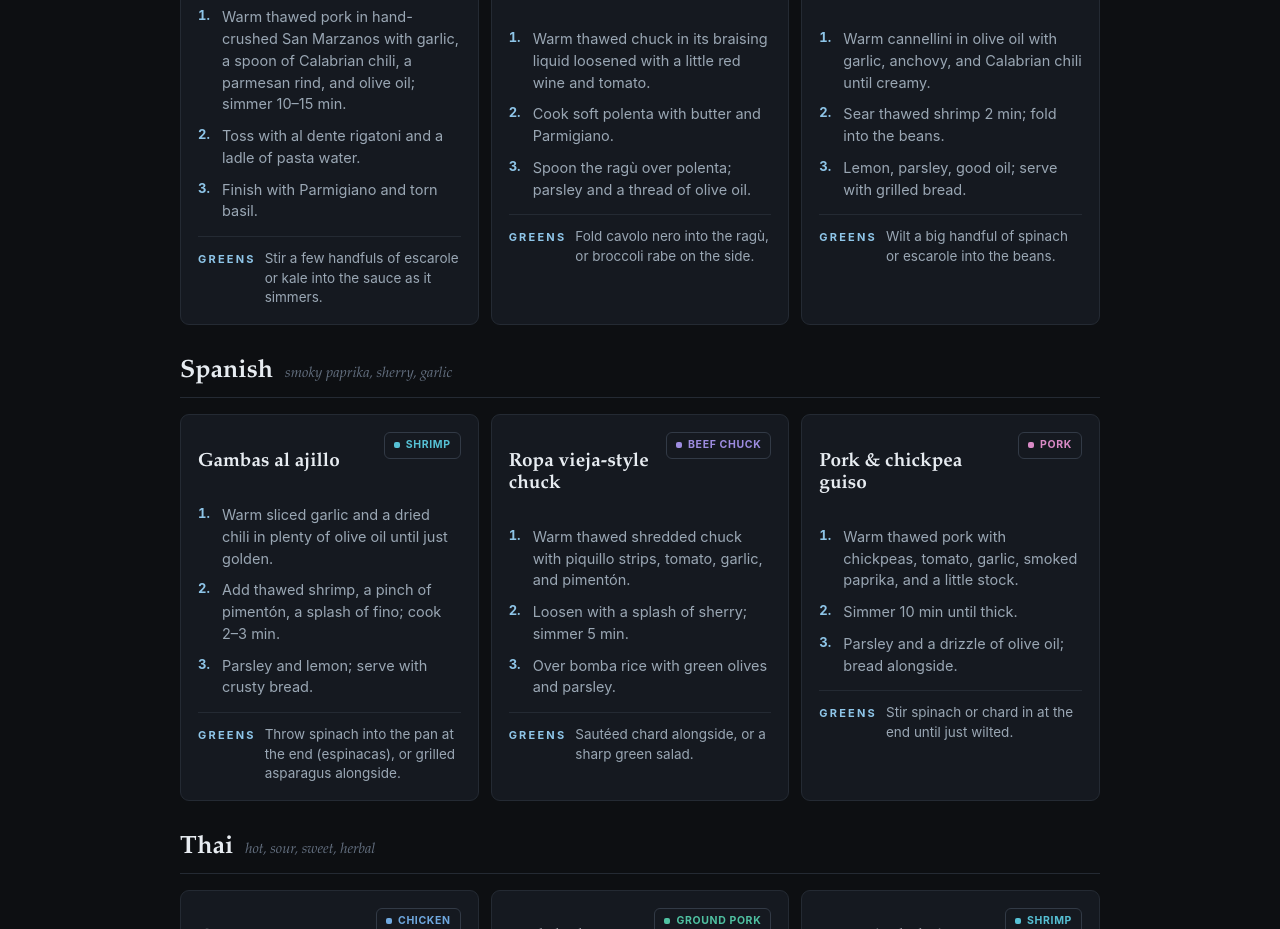
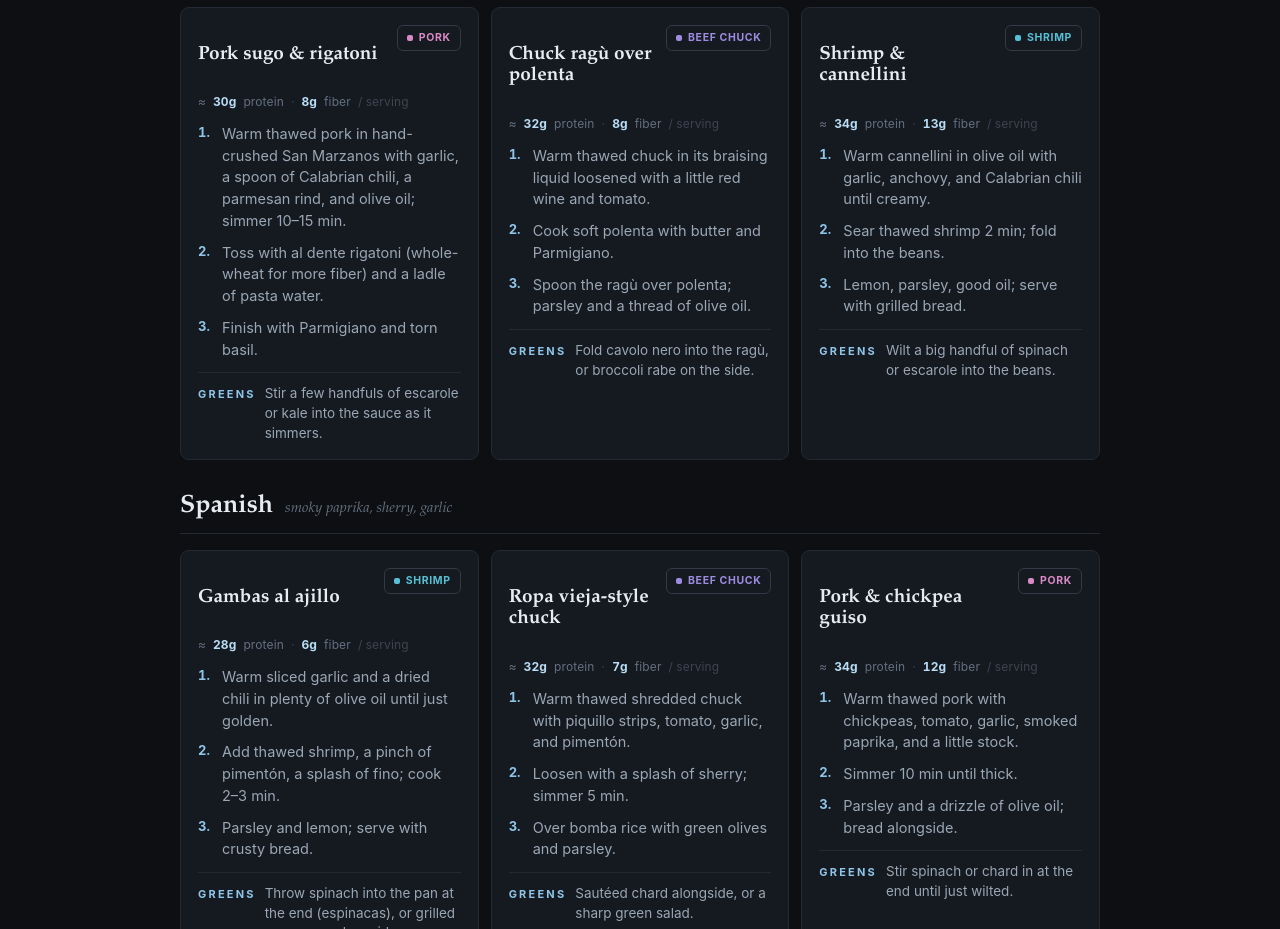
Before and after one commit to sluetgenau/freezer-base-kitchen, a plain HTML site: page index.html in a window 1280 px wide. Shown: the part 1871-2800 px from the top of the page. Drawn offline with Linux system fonts and the light colour scheme.

Commit message:
Add per-serving protein/fiber estimates and Levantine cuisine
Co-Authored-By: Claude Opus 4.7 <noreply@anthropic.com>

```diff
--- a/index.html
+++ b/index.html
@@ -113,7 +113,7 @@
   .recipes-grid{display:grid; gap:12px; grid-template-columns:1fr;}
   @media(min-width:760px){.recipes-grid{grid-template-columns:1fr 1fr 1fr;}}
   .recipe{background:var(--panel); border:1px solid var(--line); border-radius:var(--r);
-    padding:17px 17px 16px; display:flex; flex-direction:column; gap:12px;}
+    padding:17px 17px 16px; display:flex; flex-direction:column; gap:11px;}
   .recipe.dim-out{display:none;}
   .recipe-top{display:flex; align-items:flex-start; justify-content:space-between; gap:10px;}
   .recipe-name{font-family:var(--serif); font-size:19px; font-weight:600; line-height:1.15;}
@@ -121,11 +121,15 @@
     padding:4px 9px; white-space:nowrap; display:inline-flex; align-items:center; gap:6px;
     font-size:10.5px; letter-spacing:.06em; text-transform:uppercase; font-weight:700;}
   .base-tag .dot{width:6px;height:6px;border-radius:2px;background:var(--c);}
+  .macros{display:flex; gap:7px; align-items:center; font-size:12px; color:var(--mute);
+    font-variant-numeric:tabular-nums; letter-spacing:.01em; margin-top:-2px;}
+  .macros b{color:var(--accent-hi); font-weight:700;}
+  .macros .sep{opacity:.5;}
   ol.steps{margin:0; padding:0; list-style:none; counter-reset:s; display:flex; flex-direction:column; gap:10px;}
   ol.steps li{position:relative; padding-left:24px; color:var(--dim); font-size:14.5px; line-height:1.5; counter-increment:s;}
   ol.steps li::before{content:counter(s) "."; position:absolute; left:0; top:0; color:var(--accent);
     font-size:13px; font-weight:700; font-variant-numeric:tabular-nums;}
-  .greens{margin-top:2px; padding-top:12px; border-top:1px solid var(--line);
+  .greens{margin-top:1px; padding-top:11px; border-top:1px solid var(--line);
     display:flex; gap:9px; align-items:baseline;}
   .greens .lbl{color:var(--accent); flex:0 0 auto;}
   .greens .txt{color:var(--dim); font-size:13.5px; line-height:1.45;}
@@ -139,7 +143,7 @@
   details.matrix>summary::after{content:"+"; color:var(--accent); font-size:22px; font-weight:300; margin-left:10px;}
   details.matrix[open]>summary::after{content:"\2212";}
   .matrix-scroll{overflow-x:auto; border-top:1px solid var(--line);}
-  table.mx{border-collapse:collapse; width:100%; min-width:580px; font-size:13px;}
+  table.mx{border-collapse:collapse; width:100%; min-width:720px; font-size:13px;}
   table.mx th, table.mx td{padding:10px 12px; text-align:left; border-top:1px solid var(--line); vertical-align:top;}
   table.mx thead th{background:var(--panel-2); color:var(--mute); font-weight:700; border-top:none;
     font-size:10.5px; letter-spacing:.08em; text-transform:uppercase;}
@@ -209,8 +213,8 @@
 <header class="hero">
   <div class="kicker ml">Kitchen Reference</div>
   <h1 class="title">The Freezer&#8209;Base <em>Kitchen</em></h1>
-  <p class="ethos">Five protein bases. Seven cuisines. Twenty-one dishes.</p>
-  <p class="premise">Five neutral protein bases from one shopping run, cooked in a single afternoon and frozen flat. Each of the 21 dishes pulls <b>one thawed base</b>, a few pantry staples, and a green — most are ready in 10–15 minutes.</p>
+  <p class="ethos">Five protein bases. Eight cuisines. Twenty-four dishes.</p>
+  <p class="premise">Five neutral protein bases from one shopping run, cooked in a single afternoon and frozen flat. Each of the 24 dishes pulls <b>one thawed base</b>, a few pantry staples, and a green — most are ready in 10–15 minutes.</p>
   <div class="hero-rule"></div>
 </header>
 
@@ -227,7 +231,7 @@
 
   <section id="recipes">
     <div class="sec-head"><span class="sec-num">I</span><h2>The Dishes</h2></div>
-    <p class="sec-sub">Tap a protein above to see every dish it makes. Each pulls a thawed base, a handful of pantry staples, and a green.</p>
+    <p class="sec-sub">Tap a protein above to see every dish it makes. Each card shows rough per-serving protein and fiber — most land at <b>25–35g protein</b>; lean on the bean, lentil, and grain dishes (Levantine, Mexican bowls, French lentils) to reach <b>~30g fiber across the day</b>.</p>
     <div id="recipeMount"></div>
   </section>
 
@@ -260,14 +264,14 @@
 
   <section id="market">
     <div class="sec-head"><span class="sec-num">VI</span><h2>The Weekly Market Run</h2></div>
-    <p class="sec-sub">The bases and pantries are done. Weekly, refresh produce, herbs, and greens.</p>
+    <p class="sec-sub">The bases and pantries are done. Weekly, refresh produce, herbs, greens, and a tin or two of beans.</p>
     <div class="market">
       <p class="lead">Shop brightness, not recipes.</p>
       <div class="market-grid">
         <div class="mcat"><div class="h ml">Leafy greens</div><div class="d">A bunch or two every trip. <em>Asian market — gai lan, bok choy, pea shoots, yu choy, long beans. Whole Foods — kale, chard, escarole, spinach, arugula.</em></div></div>
+        <div class="mcat"><div class="h ml">Fiber staples</div><div class="d">Keep stocked: lentils, chickpeas, white &amp; black beans, bulgur. <em>The fiber backbone — cheap, shelf-stable, in half the dishes.</em></div></div>
         <div class="mcat"><div class="h ml">Fresh herbs</div><div class="d">Cilantro, basil, dill, mint, parsley, scallions.</div></div>
         <div class="mcat"><div class="h ml">Acid &amp; crunch</div><div class="d">Citrus, cucumber, radish, cabbage, in-season tomato.</div></div>
-        <div class="mcat"><div class="h ml">One fresh protein</div><div class="d">Salmon, eggs, or extra shrimp.</div></div>
       </div>
       <p class="foot">Asian and specialty markets handle shelf-stable pantry restocks occasionally — not weekly.</p>
     </div>
@@ -277,7 +281,7 @@
 
 <footer>
   <div class="fr"></div>
-  <p class="sm">Five bases · Seven cuisines · Twenty-one dishes</p>
+  <p class="sm">Five bases · Eight cuisines · Twenty-four dishes</p>
 </footer>
 
 <button id="top" aria-label="Back to top">↑</button>
@@ -319,21 +323,22 @@
     "Portion and <b>vacuum-seal everything flat</b> with a little cooking liquid or oil. Label and date. Shrimp stays in its bag."
   ];
 
+  // protein (p) and fiber (f) are approximate grams per serving
   const CUISINES = [
     { key:"szechuan", name:"Szechuan", desc:"bold, numbing, layered",
       pantry:["Sichuan peppercorns","Pixian doubanjiang","Chinkiang black vinegar","light & dark soy","Shaoxing wine","chili crisp","dried Tianjin chilies","toasted sesame oil","fermented black beans","ginger","garlic","scallions","white pepper","cornstarch","peanuts","jasmine rice","fresh chilies","cilantro","bok choy"],
       dishes:[
-        {name:"Mapo tofu", base:"ground", steps:[
+        {name:"Mapo tofu", base:"ground", p:32, f:6, steps:[
           "Bloom 1 tbsp doubanjiang and a pinch of crushed Sichuan peppercorn in hot oil with garlic and ginger until red and fragrant.",
           "Add thawed ground pork, a splash of Shaoxing, soy, and stock. Slide in cubed silken tofu; simmer 5 min, thicken with a cornstarch slurry.",
           "Finish with scallion, chili crisp, and ground toasted Sichuan peppercorn. Over rice."],
           greens:"Wilt chopped bok choy or pea shoots in at the end; or a side of garlic gai lan."},
-        {name:"Twice-cooked pork", base:"pork", steps:[
+        {name:"Twice-cooked pork", base:"pork", p:28, f:6, steps:[
           "Crisp thawed pork hard in a dry hot wok until the edges char.",
           "Add doubanjiang, fermented black beans, garlic, and a generous handful of bok choy or leek; toss 2 min.",
           "Deglaze with Shaoxing and a touch of dark soy and sugar; glaze and serve over rice."],
           greens:"Pile in leek, gai lan, or cabbage and let it char with the pork."},
-        {name:"Kung pao shrimp", base:"shrimp", steps:[
+        {name:"Kung pao shrimp", base:"shrimp", p:31, f:6, steps:[
           "Thaw shrimp under cool water. Stir-fry dried chilies and Sichuan peppercorn in oil briefly, then the shrimp 2 min.",
           "Add garlic, ginger, scallion whites, and a sauce of soy, black vinegar, sugar, and cornstarch.",
           "Toss in peanuts off the heat; finish with scallion greens."],
@@ -342,36 +347,36 @@
     { key:"mexican", name:"Mexican", desc:"bright, smoky, fresh",
       pantry:["Dried guajillo/ancho chilies","chipotle in adobo","Mexican oregano","cumin","good corn tortillas","white onion","limes","cilantro","cotija or queso fresco","crema","tomatillos","avocado","garlic","black beans","fresh serrano","smoked paprika","pickled onions"],
       dishes:[
-        {name:"Carnitas tacos", base:"pork", steps:[
+        {name:"Carnitas tacos", base:"pork", p:30, f:9, steps:[
           "Crisp thawed pork hard under the broiler or in a dry pan until the edges crackle.",
           "Squeeze over orange and lime, season with salt and a pinch of cumin.",
           "Warm corn tortillas over the flame; build with raw white onion, cilantro, salsa, pickled onion."],
           greens:"Top with a lime-cabbage slaw; cilantro by the handful."},
-        {name:"Barbacoa bowl", base:"chuck", steps:[
+        {name:"Barbacoa bowl", base:"chuck", p:36, f:15, steps:[
           "Warm thawed shredded chuck with a little chipotle in adobo and its braising liquid.",
           "Build over rice and black beans with avocado, cotija, crema, and pickled onion.",
           "Finish with cilantro and a squeeze of lime."],
           greens:"Pile on shredded romaine or cabbage; sautéed kale underneath."},
-        {name:"Camarones a la diabla", base:"shrimp", steps:[
+        {name:"Camarones a la diabla", base:"shrimp", p:28, f:7, steps:[
           "Blend rehydrated guajillo and chipotle with garlic and a little tomato into a smooth salsa.",
           "Thaw shrimp, sear 1 min, add the salsa and simmer 2–3 min until coated.",
           "Serve with rice and warm tortillas; lime and cilantro to finish."],
-          greens:"A cabbage-lime slaw alongside, or grilled zucchini."}
+          greens:"A cabbage-lime slaw alongside, or grilled zucchini. Black beans for fiber."}
       ]},
     { key:"italian", name:"Italian", desc:"restrained, ingredient-driven",
-      pantry:["San Marzano tomatoes","good olive oil","Parmigiano-Reggiano (save rinds)","guanciale or pancetta","dried pasta","Calabrian chili paste","anchovies","capers","garlic","basil","oregano","red wine","cannellini beans","polenta","lemon","flat-leaf parsley","fresh mozzarella"],
+      pantry:["San Marzano tomatoes","good olive oil","Parmigiano-Reggiano (save rinds)","guanciale or pancetta","dried pasta (incl. whole-wheat)","Calabrian chili paste","anchovies","capers","garlic","basil","oregano","red wine","cannellini beans","polenta","lemon","flat-leaf parsley","fresh mozzarella"],
       dishes:[
-        {name:"Pork sugo & rigatoni", base:"pork", steps:[
+        {name:"Pork sugo & rigatoni", base:"pork", p:30, f:8, steps:[
           "Warm thawed pork in hand-crushed San Marzanos with garlic, a spoon of Calabrian chili, a parmesan rind, and olive oil; simmer 10–15 min.",
-          "Toss with al dente rigatoni and a ladle of pasta water.",
+          "Toss with al dente rigatoni (whole-wheat for more fiber) and a ladle of pasta water.",
           "Finish with Parmigiano and torn basil."],
           greens:"Stir a few handfuls of escarole or kale into the sauce as it simmers."},
-        {name:"Chuck ragù over polenta", base:"chuck", steps:[
+        {name:"Chuck ragù over polenta", base:"chuck", p:32, f:8, steps:[
           "Warm thawed chuck in its braising liquid loosened with a little red wine and tomato.",
           "Cook soft polenta with butter and Parmigiano.",
           "Spoon the ragù over polenta; parsley and a thread of olive oil."],
           greens:"Fold cavolo nero into the ragù, or broccoli rabe on the side."},
-        {name:"Shrimp & cannellini", base:"shrimp", steps:[
+        {name:"Shrimp & cannellini", base:"shrimp", p:34, f:13, steps:[
           "Warm cannellini in olive oil with garlic, anchovy, and Calabrian chili until creamy.",
           "Sear thawed shrimp 2 min; fold into the beans.",
           "Lemon, parsley, good oil; serve with grilled bread."],
@@ -380,17 +385,17 @@
     { key:"spanish", name:"Spanish", desc:"smoky paprika, sherry, garlic",
       pantry:["Pimentón (sweet & hot)","saffron","sherry vinegar","Marcona almonds","manchego","good olive oil","piquillo peppers","chickpeas","fino/manzanilla sherry","garlic","bomba rice","canned tomato","parsley","cured chorizo","green olives"],
       dishes:[
-        {name:"Gambas al ajillo", base:"shrimp", steps:[
+        {name:"Gambas al ajillo", base:"shrimp", p:28, f:6, steps:[
           "Warm sliced garlic and a dried chili in plenty of olive oil until just golden.",
           "Add thawed shrimp, a pinch of pimentón, a splash of fino; cook 2–3 min.",
           "Parsley and lemon; serve with crusty bread."],
           greens:"Throw spinach into the pan at the end (espinacas), or grilled asparagus alongside."},
-        {name:"Ropa vieja-style chuck", base:"chuck", steps:[
+        {name:"Ropa vieja-style chuck", base:"chuck", p:32, f:7, steps:[
           "Warm thawed shredded chuck with piquillo strips, tomato, garlic, and pimentón.",
           "Loosen with a splash of sherry; simmer 5 min.",
           "Over bomba rice with green olives and parsley."],
           greens:"Sautéed chard alongside, or a sharp green salad."},
-        {name:"Pork & chickpea guiso", base:"pork", steps:[
+        {name:"Pork & chickpea guiso", base:"pork", p:34, f:12, steps:[
           "Warm thawed pork with chickpeas, tomato, garlic, smoked paprika, and a little stock.",
           "Simmer 10 min until thick.",
           "Parsley and a drizzle of olive oil; bread alongside."],
@@ -399,17 +404,17 @@
     { key:"thai", name:"Thai", desc:"hot, sour, sweet, herbal",
       pantry:["Red & green curry paste","full-fat coconut milk","fish sauce","palm sugar","limes","Thai basil","cilantro","jasmine rice","rice noodles","bird's-eye chilies","galangal","lemongrass","makrut lime leaves","tamarind","roasted peanuts","shallots","garlic"],
       dishes:[
-        {name:"Green curry chicken", base:"chicken", steps:[
+        {name:"Green curry chicken", base:"chicken", p:28, f:6, steps:[
           "Fry 2 tbsp green curry paste in thick coconut cream until it splits and smells fragrant.",
           "Add the rest of the coconut milk, fish sauce, a little palm sugar, and thawed sliced thigh; simmer 6–8 min.",
           "Off heat: lime and torn Thai basil. Over jasmine rice."],
           greens:"Simmer in Thai eggplant and long beans; a fist of Thai basil to finish."},
-        {name:"Pork larb", base:"ground", steps:[
+        {name:"Pork larb", base:"ground", p:27, f:7, steps:[
           "Crisp thawed ground pork in a hot dry pan until cooked through and a little browned.",
           "Toss off heat with fish sauce, lime, sugar, shallot, chili, and toasted-rice powder if you have it.",
           "Pile into lettuce cups with mint and cilantro."],
           greens:"Lettuce cups, cucumber, long beans, and herbs by the fistful — pile it on."},
-        {name:"Tamarind shrimp stir-fry", base:"shrimp", steps:[
+        {name:"Tamarind shrimp stir-fry", base:"shrimp", p:31, f:6, steps:[
           "Whisk tamarind, fish sauce, and palm sugar into a quick sauce.",
           "Sear thawed shrimp with garlic and chili 2 min; add the sauce to glaze.",
           "Finish with peanuts and cilantro; over rice or noodles."],
@@ -418,38 +423,57 @@
     { key:"greek", name:"Greek / Mediterranean", desc:"olive oil, lemon, herbs",
       pantry:["Good olive oil","dried oregano","lemons","feta in brine","kalamata olives","Greek yogurt","garlic","cucumbers","ripe tomatoes","red onion","pita","chickpeas","tahini","sumac","fresh dill and mint","capers","red wine vinegar"],
       dishes:[
-        {name:"Lemon-oregano chicken bowl", base:"chicken", steps:[
+        {name:"Lemon-oregano chicken bowl", base:"chicken", p:32, f:7, steps:[
           "Char thawed thigh in a hot pan with olive oil; finish with lemon and oregano.",
           "Build with cucumber, tomato, red onion, kalamata, feta, and tzatziki (yogurt, grated cucumber, garlic, dill).",
-          "Warm pita alongside."],
+          "Warm pita alongside; add a scoop of chickpeas for fiber."],
           greens:"A pile of dressed arugula, or sautéed horta (greens) on the side."},
-        {name:"Pork gyro plate", base:"pork", steps:[
+        {name:"Pork gyro plate", base:"pork", p:30, f:8, steps:[
           "Crisp thawed pork with oregano, garlic, and a little lemon.",
           "Wrap in warm pita with tomato, onion, and tzatziki, or plate over rice.",
           "Sumac and dill to finish."],
           greens:"A big chopped salad — cucumber, tomato, parsley, red onion."},
-        {name:"Shrimp saganaki", base:"shrimp", steps:[
+        {name:"Shrimp saganaki", base:"shrimp", p:33, f:7, steps:[
           "Simmer tomato with garlic, a pinch of chili, and oregano 5 min.",
           "Add thawed shrimp and crumbled feta; cook 3 min until just set.",
           "Parsley and lemon; bread to mop."],
           greens:"Wilt spinach into the tomato; horta or a Greek salad alongside."}
       ]},
+    { key:"levantine", name:"Levantine", desc:"garlic, lemon, legumes, herbs",
+      pantry:["Brown/green lentils","chickpeas","white beans","bulgur","freekeh","tahini","cumin","coriander","allspice","cinnamon","sumac","Aleppo pepper","garlic","lemons","flat-leaf parsley","mint","dill","Greek yogurt or labneh","pomegranate molasses","olive oil","pita","tomato paste","pine nuts or walnuts"],
+      dishes:[
+        {name:"Chicken & green lentils", base:"chicken", p:36, f:15, steps:[
+          "Warm thawed thigh with cumin, coriander, garlic, and lemon.",
+          "Fold into cooked brown or green lentils loosened with olive oil and a little lemon.",
+          "Finish with parsley, mint, a dollop of yogurt, and sumac."],
+          greens:"A big parsley-mint tabbouleh, or a chopped cucumber-tomato salad."},
+        {name:"Beef & chickpea yakhni", base:"chuck", p:38, f:18, steps:[
+          "Warm thawed chuck in its liquid with chickpeas, tomato paste, garlic, and a pinch of cinnamon and allspice.",
+          "Simmer 8–10 min until thick.",
+          "Spoon over bulgur or freekeh; parsley and lemon."],
+          greens:"Stir spinach or chard into the stew; herb salad alongside."},
+        {name:"Shrimp, white bean & tahini", base:"shrimp", p:36, f:15, steps:[
+          "Warm white beans with garlic, cumin, olive oil, a spoon of tahini, and lemon until creamy.",
+          "Sear thawed shrimp 2 min; fold in.",
+          "A big handful of parsley and dill; sumac and lemon to finish."],
+          greens:"Fold spinach into the beans; serve with a tomato-herb salad."}
+      ]},
     { key:"french", name:"French", desc:"butter, mustard, wine",
       pantry:["Dijon and grainy mustard","good butter","shallots","dry white wine","Cognac","fresh thyme and tarragon","crème fraîche","Gruyère","lentils du Puy","white wine vinegar","capers","cornichons","garlic","bay"],
       dishes:[
-        {name:"Chicken in mustard pan sauce", base:"chicken", steps:[
+        {name:"Chicken in mustard pan sauce", base:"chicken", p:36, f:15, steps:[
           "Sweat minced shallot in butter, deglaze with white wine, reduce by half.",
           "Whisk in Dijon and a spoon of crème fraîche; add thyme. Warm thawed thigh 3–4 min.",
-          "Plate over lentils du Puy or mashed potato."],
+          "Plate over lentils du Puy (the fiber move) or mashed potato."],
           greens:"A frisée or green salad, or buttered haricots verts."},
-        {name:"Beef chuck bourguignon-style", base:"chuck", steps:[
+        {name:"Beef chuck bourguignon-style", base:"chuck", p:33, f:8, steps:[
           "Warm thawed chuck in its braising liquid reduced with red wine, a little tomato, and thyme.",
           "Add sautéed mushrooms and pearl onions if you have them.",
           "Over buttered noodles or mashed potato; parsley."],
           greens:"Sautéed spinach or haricots verts to cut the richness."},
-        {name:"Pork rillettes toast", base:"pork", steps:[
+        {name:"Pork rillettes toast", base:"pork", p:24, f:6, steps:[
           "Mash thawed pork with a little soft butter, cracked pepper, and thyme until spreadable.",
-          "Spread thick on toasted bread.",
+          "Spread thick on toasted bread (whole-grain for fiber).",
           "Serve with cornichons and grainy mustard; a quick lunch or starter."],
           greens:"A sharp frisée-and-herb salad alongside the cornichons."}
       ]}
@@ -479,17 +503,20 @@
   }
 
   const mount=$("#recipeMount");
+  let TOTAL=0;
   CUISINES.forEach(c=>{
     const block=document.createElement("div");
     block.className="cuisine-block"; block.id="c-"+c.key;
     block.innerHTML='<div class="cuisine-head"><span class="cname">'+esc(c.name)+'</span><span class="cdesc">'+esc(c.desc)+'</span></div>';
     const grid=document.createElement("div"); grid.className="recipes-grid";
     c.dishes.forEach(d=>{
+      TOTAL++;
       const card=document.createElement("article");
       card.className="recipe"; card.dataset.base=d.base; card.style.setProperty("--c",cvar(d.base));
       card.innerHTML=
         '<div class="recipe-top"><h3 class="recipe-name">'+esc(d.name)+'</h3>'+
         '<span class="base-tag"><span class="dot"></span>'+esc(BASE_LABEL[d.base])+'</span></div>'+
+        '<div class="macros">&#8776; <b>'+d.p+'g</b> protein <span class="sep">·</span> <b>'+d.f+'g</b> fiber <span class="sep">/ serving</span></div>'+
         '<ol class="steps"><li>'+d.steps.map(esc).join('</li><li>')+'</li></ol>'+
         '<div class="greens"><span class="lbl ml">Greens</span><span class="txt">'+esc(d.greens)+'</span></div>';
       grid.appendChild(card);
@@ -507,7 +534,7 @@
       });
       block.style.display=v===0?"none":"";
     });
-    countEl.textContent = activeBase==="all" ? "· all 21" : "· "+shown+" with "+BASE_LABEL[activeBase].toLowerCase();
+    countEl.textContent = activeBase==="all" ? "· all "+TOTAL : "· "+shown+" with "+BASE_LABEL[activeBase].toLowerCase();
   }
 
   const baseMount=$("#baseMount");
```
